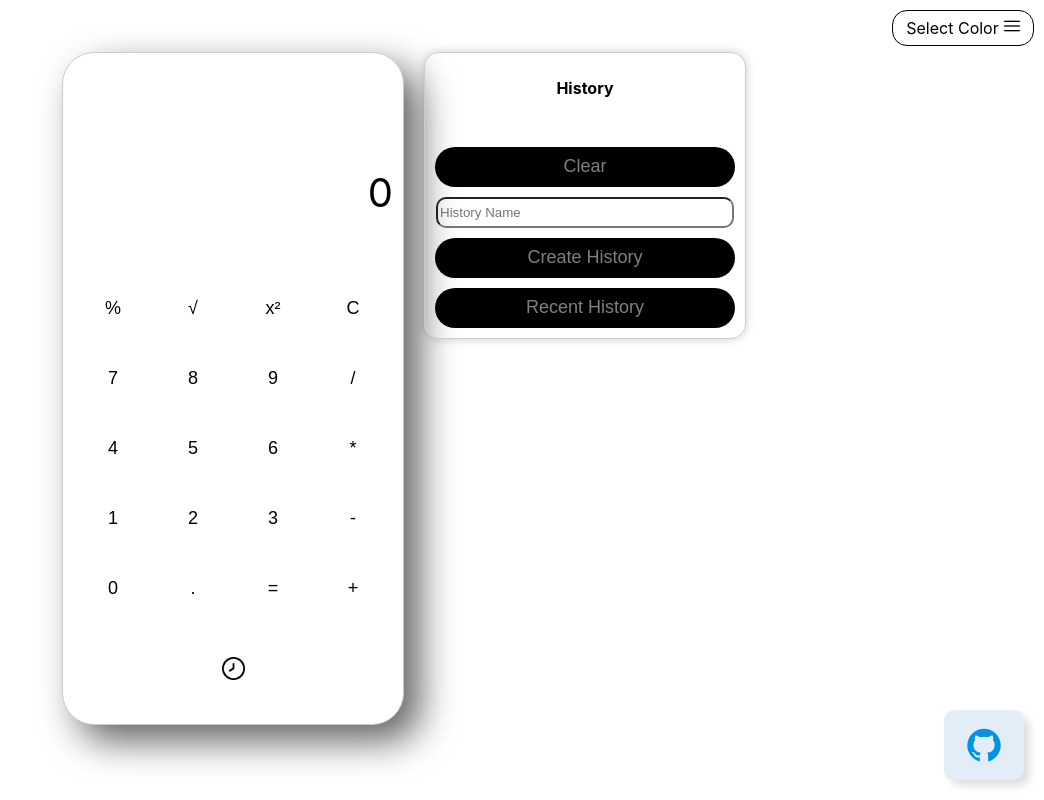
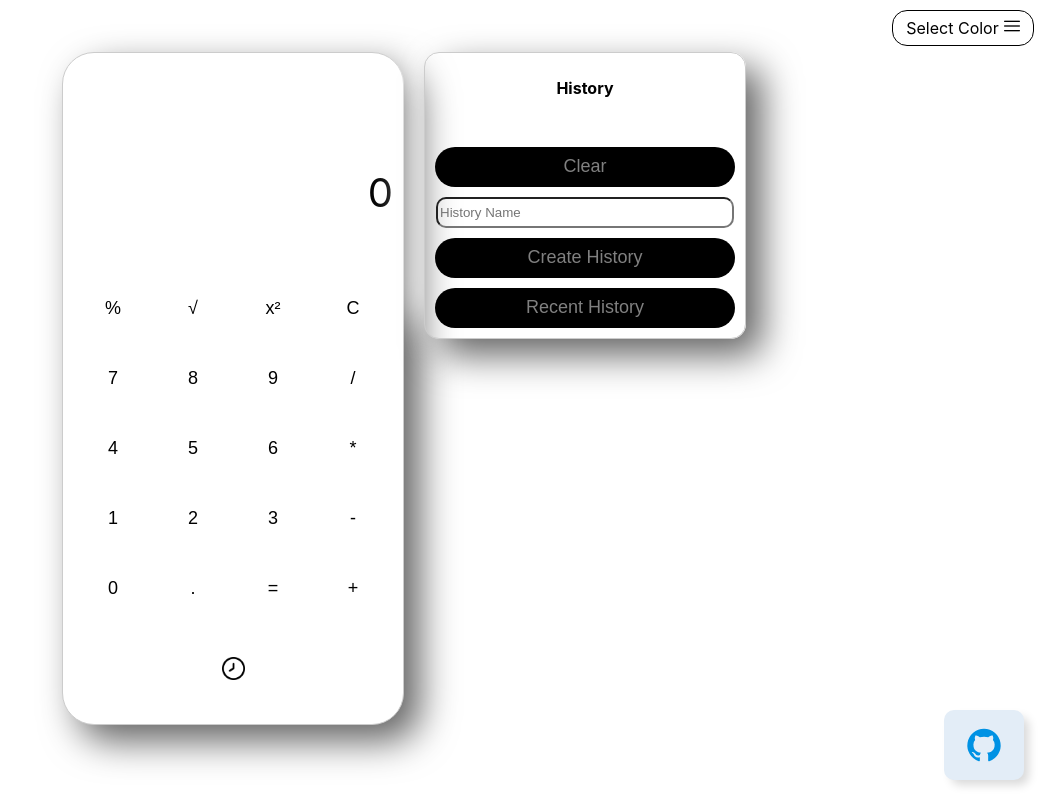
Before and after one commit to mtsmelo95/CalculatorReact.TS, a React (Vite) app: page / in a window 1280 px wide. Both pictures are taken after a click on the button 630 px from the left and 668 px from the top of the page. Shown: the whole page, without its empty margins (236-1280 px from the left). Built offline with nearby package versions, Linux system fonts and the light colour scheme.

Commit message:
agora sim finalizou(eu acho)

```diff
--- a/src/App.css
+++ b/src/App.css
@@ -194,7 +194,8 @@ body{
   width: 300px;
   height: fit-content;
   border-radius: 15px;
-  box-shadow: 0 0 10px rgba(0, 0, 0, 0.2);
+  box-shadow:  16px 16px 37px #636363,
+  -16px -16px 37px #ffffff;
 }
 
 .history h2 {
@@ -270,6 +271,8 @@ body{
   border: none;
   cursor: pointer;
   margin-top: 3px;
+  box-shadow: 6px 6px 10px -1px rgba(0,0,0,0.15),
+  -6px -6px 10px -1px rgba(255,255,255,0.7);
 }
 
 .headerDropDown{
@@ -280,10 +283,8 @@ body{
   background-color: transparent;
   border: none;
   cursor: pointer;
-}
-
-.headerDropdown.open {
-  background-color: lightgray; /* Cor de fundo quando o dropdown está aberto */
+  box-shadow: 6px 6px 10px -1px rgba(0,0,0,0.15),
+  -6px -6px 10px -1px rgba(255,255,255,0.7);
 }
 
 .containerDropdown{
```
